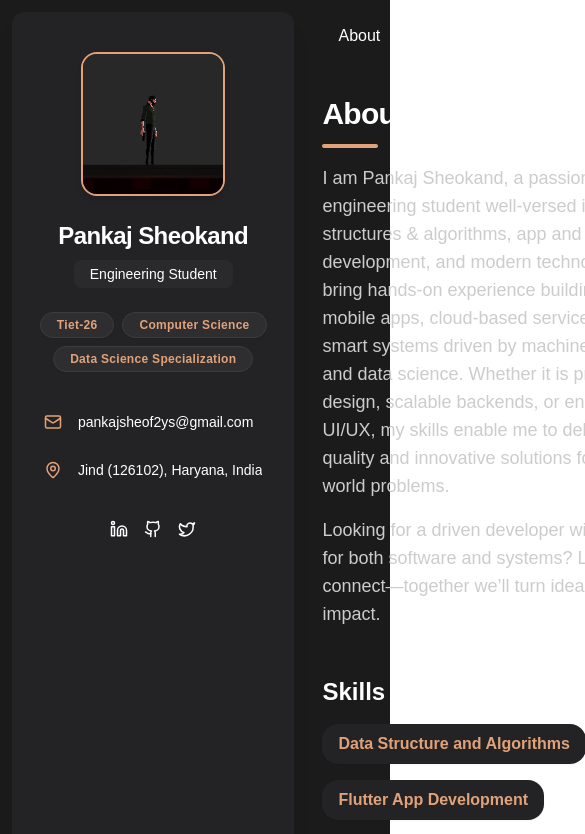
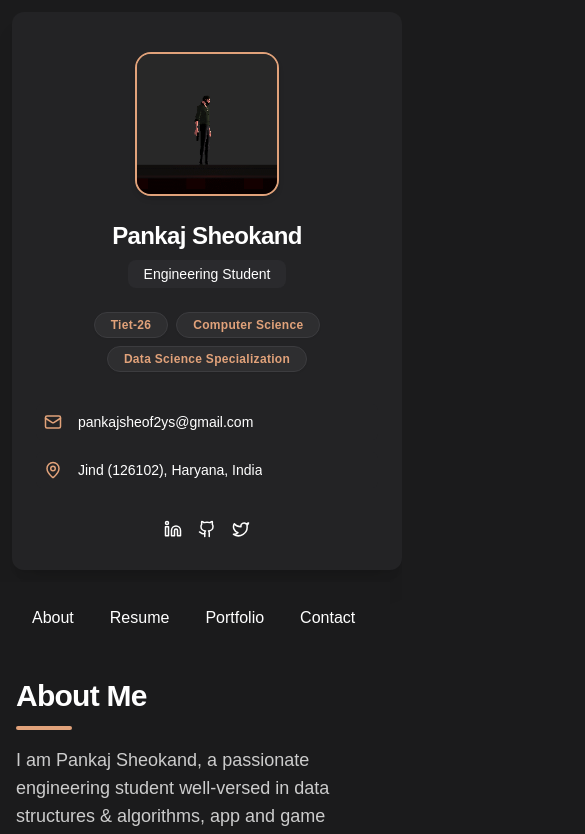
Before and after one commit to Pankaj1662005/myportfolio, a React (Vite) app: page / in a window 390 px wide. Shown: the top 834 px of the page, 585 px wide, since content can reach past the window. Built offline with nearby package versions, Linux system fonts and the light colour scheme.

Commit message:
Initial commit

```diff
--- a/src/App.tsx
+++ b/src/App.tsx
@@ -38,9 +38,9 @@ function Layout() {
   const randomImage = profileImages[Math.floor(Math.random() * profileImages.length)];
 
   return (
-    <div className="min-h-screen w-full bg-[#1b1b1c] flex font-poppins text-white">
+    <div className="min-h-screen w-full bg-[#1b1b1c] flex flex-col md:flex-row font-poppins text-white">
       {/* Sidebar */}
-      <aside className="w-full md:w-80 lg:w-96 max-w-[360px] min-h-screen px-6 py-8 bg-[#232325] flex flex-col items-center rounded-xl m-3 md:ml-5 shadow-xl">
+      <aside className="w-full md:w-80 lg:w-96 md:max-w-[360px] md:min-h-screen px-6 py-8 bg-[#232325] flex flex-col items-center rounded-xl m-3 md:ml-5 shadow-xl">
         <div className="flex flex-col items-center w-full">
           <img
             src={randomImage}
@@ -87,9 +87,9 @@ function Layout() {
         </div>
       </aside>
       {/* Main content area */}
-      <main className="flex-grow flex flex-col p-4 md:p-10 lg:px-16 xl:px-32 mx-auto">
+      <main className="flex-grow flex flex-col p-4 md:p-10 lg:px-16 xl:px-32 mx-auto bg-[#1b1b1c] text-white min-w-0">
         {/* Nav Bar */}
-        <nav className="flex gap-1 md:gap-6 justify-end md:justify-start mb-10">
+        <nav className="flex flex-wrap gap-1 md:gap-6 justify-start mb-10">
           {navLinks.map(({ name, to }) => (
             <Link
               key={name}
--- a/src/index.css
+++ b/src/index.css
@@ -4,6 +4,8 @@
 
 body {
   font-family: Arial, Helvetica, sans-serif;
+  background-color: #1b1b1c;
+  color: white;
 }
 
 @layer base {
```
